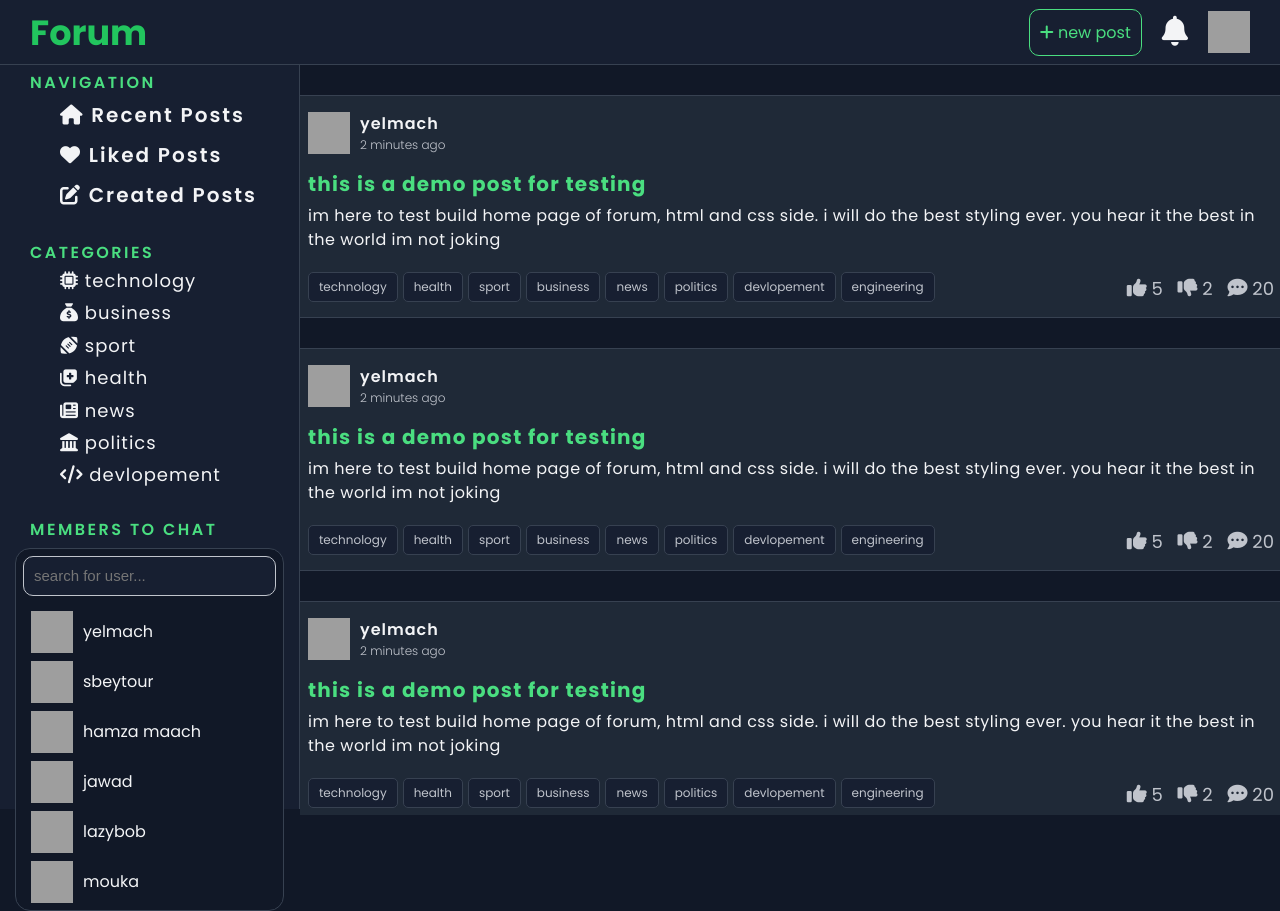
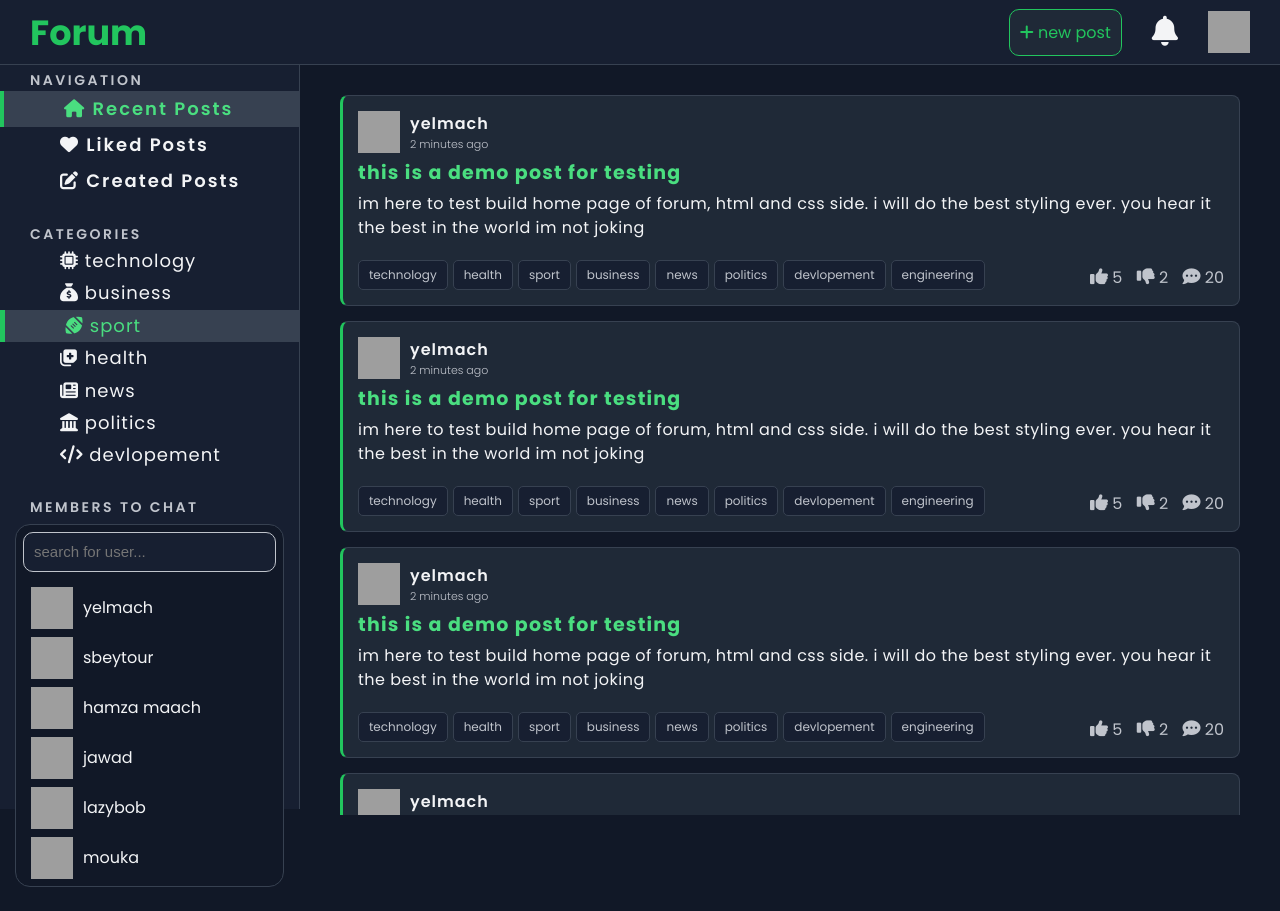
Before and after one commit to yassinalmach/real-time-forum, a plain HTML site: page web/template/home.html in a window 1280 px wide. After the commit the page ends 887 px from the top, so only its background shows below. Drawn offline with Linux system fonts and the light colour scheme; grey boxes are pictures that could not be loaded.

Commit message:
add hover &  active styling

```diff
--- a/web/static/css/main.css
+++ b/web/static/css/main.css
@@ -48,6 +48,11 @@ body {
     font-weight: 800;
     font-size: 35px;
     color: var(--main-green-hover);
+    text-decoration: none;
+}
+
+#header .title:hover {
+    color: var(--main-green);
 }
 
 #header .header-btns {
@@ -58,14 +63,36 @@ body {
 
 #header .new-post-btn {
     padding: 10px;
+    background-color: var(--bg-card);
+    color: var(--main-green-hover);
+    border: 1px solid var(--main-green-hover);
+    border-radius: 10px;
+    cursor: pointer;
+}
+
+#header .new-post-btn:hover {
+    background-color: var(--bg-dark);
+    color: var(--main-green);
     border: 1px solid var(--main-green);
-    color: var(--main-green);
-    border-radius: 10px;
+    font-weight: 500;
 }
 
 #header .notification {
     font-size: 30px;
+    cursor: pointer;
+    padding: 0px 10px;
 }
+
+#header .notification:hover {
+    background-color: var(--bg-card);
+    padding: 0px 10px;
+    border-radius: 30px;
+}
+
+#header img {
+    cursor: pointer;
+}
+
 /* -------- side bar ------- */
 
 .sidebar {
@@ -79,8 +106,8 @@ body {
 }
 
 .sidebar label {
-    color: var(--main-green);
-    font-size: 16px;
+    color: var(--text-secondary);
+    font-size: 14px;
     font-weight: 600;
     letter-spacing: 2.5px;
     text-transform: uppercase;
@@ -89,10 +116,22 @@ body {
 
 .navigation div {
     letter-spacing: 2px;
-    font-size: 20px;
+    font-size: 18px;
     font-weight: 600;
     padding-left: 60px;
     line-height: 2;
+    cursor: pointer;
+}
+
+.navigation div:hover {
+    background-color: var(--bg-card);
+    color: var(--main-green);
+}
+
+.navigation div.active {
+    background-color: var(--card-border);
+    color: var(--main-green);
+    border-left: 4px solid var(--main-green-hover);
 }
 
 .categories div {
@@ -101,6 +140,18 @@ body {
     font-weight: 400;
     padding-left: 60px;
     line-height: 1.8;
+    cursor: pointer;
+}
+
+.categories div:hover {
+    background-color: var(--bg-card);
+    color: var(--main-green);
+}
+
+.categories div.active {
+    background-color: var(--card-border);
+    color: var(--main-green);
+    border-left: 5px solid var(--main-green-hover);
 }
 
 .members-container {
@@ -131,11 +182,22 @@ body {
     width: calc(100% - 14px);
 }
 
+.members-container input:focus {
+    border: 1px solid var(--main-green);
+}
+
 .member {
     display: flex;
     align-items: center;
     gap: 10px;
     margin: 8px 15px;
+    cursor: pointer;
+}
+
+.member:hover {
+    background-color: var(--bg-card);
+    color: var(--main-green);
+    border-radius: 20px;
 }
 
 /* -------- posts ------- */
@@ -146,7 +208,7 @@ body {
     flex-direction: column;
     align-items: center;
     height: 90vh;
-    overflow: auto;
+    overflow-y: scroll;
     scrollbar-width: thin;
     scrollbar-color: var(--card-border) var(--bg-dark);
 }
@@ -157,19 +219,19 @@ body {
     border-left: solid var(--main-green-hover);
     border-radius: 8px;
     padding: 15px;
-    margin-bottom: 30px;
-    width: 1000px;
+    margin-bottom: 15px;
+    width: 900px;
 }
 
 .post .user-info {
     display: flex;
     align-items: center;
     gap: 10px;
-    margin-bottom: 15px;
+    margin-bottom: 5px;
 }
 
 .user-info .timestamp {
-    font-size: 12px;
+    font-size: 11px;
     font-weight: 300;
     color: var(--text-secondary);
 }
@@ -181,7 +243,7 @@ body {
 
 .post-content h3 {
     letter-spacing: 1.2px;
-    font-size: 20px;
+    font-size: 19px;
     margin-bottom: 5px;
     color: var(--main-green);
     cursor: pointer;
@@ -214,7 +276,6 @@ body {
 }
 
 .reactions {
-    font-size: 18px;
     color: var(--text-secondary);
 }
 
@@ -224,5 +285,5 @@ body {
 }
 
 .reactions i {
-    font-size: 20px;
+    font-size: 18px;
 }
--- a/web/template/home.html
+++ b/web/template/home.html
@@ -11,7 +11,7 @@
 
 <body>
     <header id="header">
-        <div class="title">Forum</div>
+        <a class="title" href="/">Forum</a>
         <div class="header-btns">
             <div onclick="createPost()" class="new-post-btn"><i class="fa-sharp fa-solid fa-plus"></i> new post</div>
             <div class="notification"><i class="fa-sharp fa-solid fa-bell"></i></div>
@@ -23,7 +23,7 @@
         <aside class="sidebar">
             <label>Navigation</label>
             <div class="navigation" style="margin-bottom: 25px;">
-                <div onclick="resentPosts()"><i class="fa-sharp fa-solid fa-house"></i> Recent Posts</div>
+                <div onclick="resentPosts()" class="active"><i class="fa-sharp fa-solid fa-house"></i> Recent Posts</div>
                 <div onclick="likedPosts()"><i class="fa-sharp fa-solid fa-heart"></i> Liked Posts</div>
                 <div onclick="createdPosts()"><i class="fa-sharp fa-solid fa-pen-to-square"></i> Created Posts</div>
             </div>
@@ -32,7 +32,7 @@
             <div class="categories" style="margin-bottom: 25px;">
                 <div><i class="fa-solid fa-microchip"></i> technology</div>
                 <div><i class="fa-solid fa-sack-dollar"></i> business</div>
-                <div><i class="fa-solid fa-football"></i> sport</div>
+                <div class="active"><i class="fa-solid fa-football"></i> sport</div>
                 <div><i class="fa-solid fa-notes-medical"></i> health</div>
                 <div><i class="fa-solid fa-newspaper"></i> news</div>
                 <div><i class="fa-solid fa-landmark"></i> politics</div>
```
